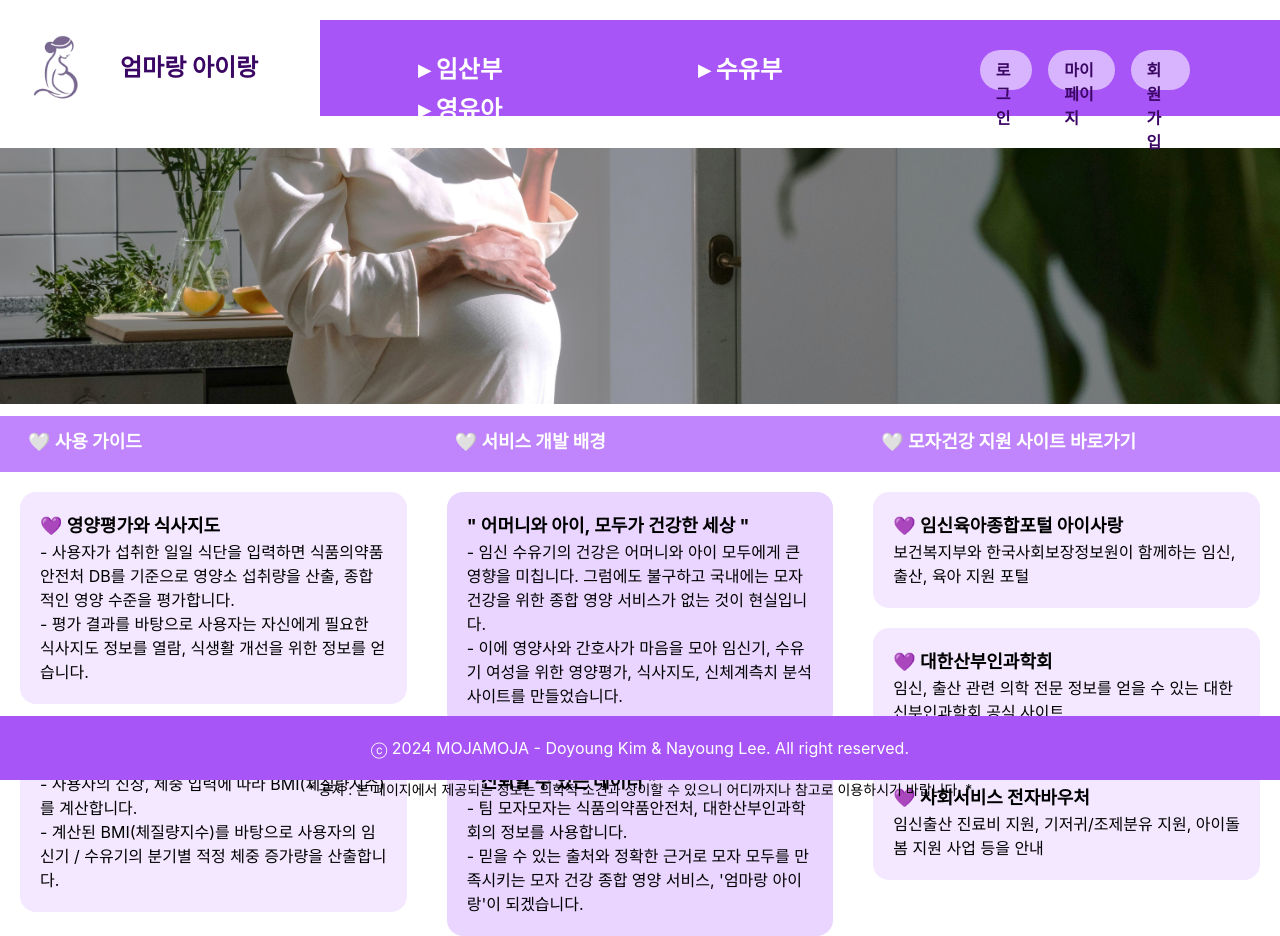
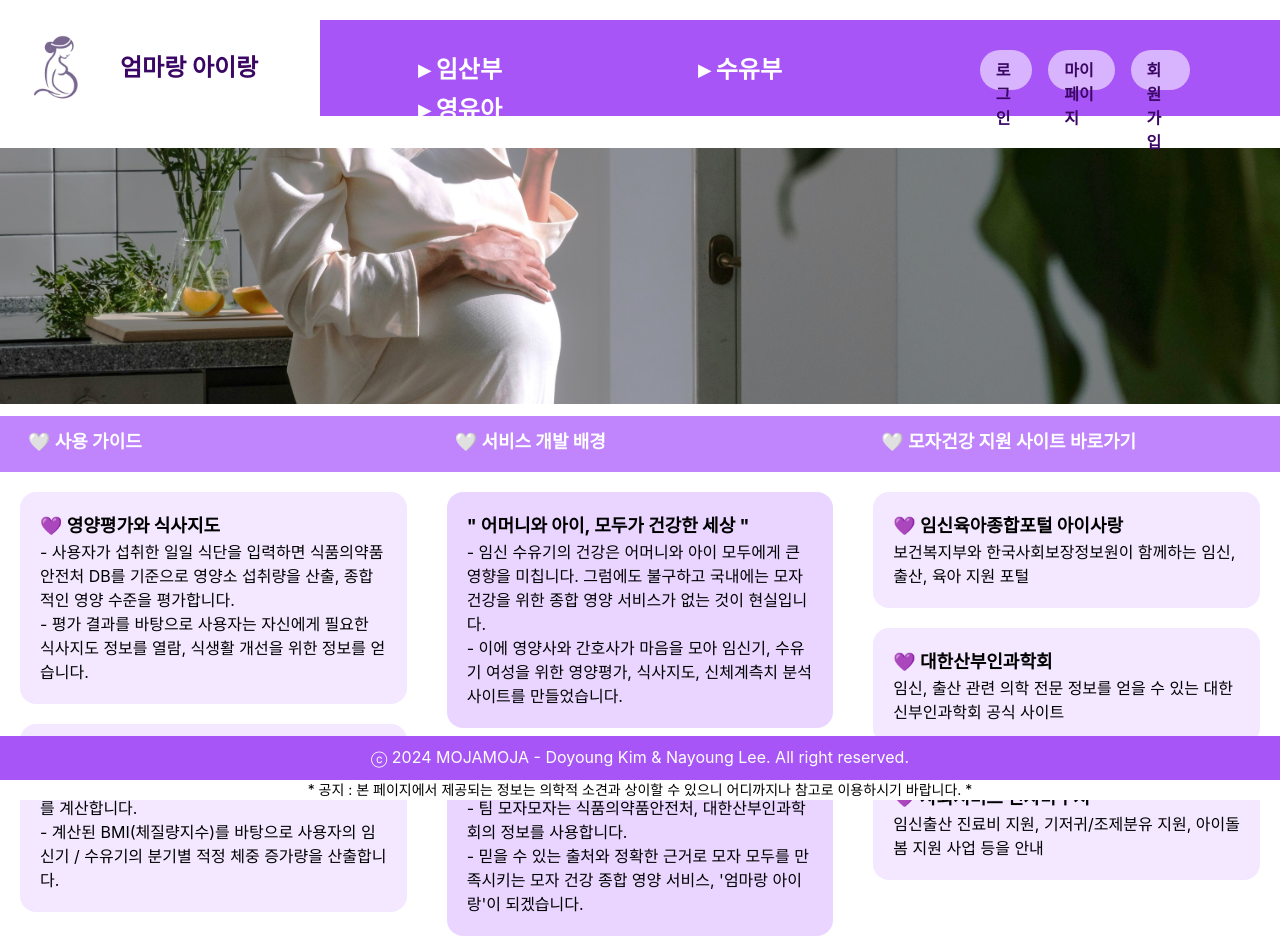
Before and after one commit to DoyoungKim273/2, a React (Create React App) app in the folder mini/: page / in a window 1280 px wide. Built offline with nearby package versions, Linux system fonts and the light colour scheme.

Commit message:
Update App.js
main 겹침 문제 일부 해결

```diff
--- a/mini/src/App.js
+++ b/mini/src/App.js
@@ -96,6 +96,7 @@ function App() {
           </nav>
         </header>
 
+        <div className="min-h-screen">
         <Routes>
           <Route path="/" element={<Homemain />} />
           <Route path="/BMI" element={<BMI />} />
@@ -107,18 +108,19 @@ function App() {
           <Route path="/BeMember" element={<BeMember/>}/>
           <Route path="/MyPage" element={<MyPage/>}/>
         </Routes>
+        </div>
 
-        <footer className="h-16 w-full flex justify-between items-center bg-purple-500">
-          <div className="h-full w-48"></div>
-          <div className="h-full w-8/12 flex justify-center items-center text-base text-white">
+
+        <footer className="h-16 w-full flex flex-col justify-between items-center fixed bottom-0 bg-purple-500">
+          <div className="w-full h-2/3 flex justify-center items-center text-base text-white">
             ⓒ 2024 MOJAMOJA - Doyoung Kim & Nayoung Lee. All right reserved.
           </div>
-          <ul className="h-full w-48"></ul>
-        </footer>
-        <div className="text-sm text-center">
+          <div className="text-sm text-center w-full bg-white">
           * 공지 : 본 페이지에서 제공되는 정보는 의학적 소견과 상이할 수 있으니
           어디까지나 참고로 이용하시기 바랍니다. *
         </div>
+        </footer>
+
       </div>
     </BrowserRouter>
   );
```
